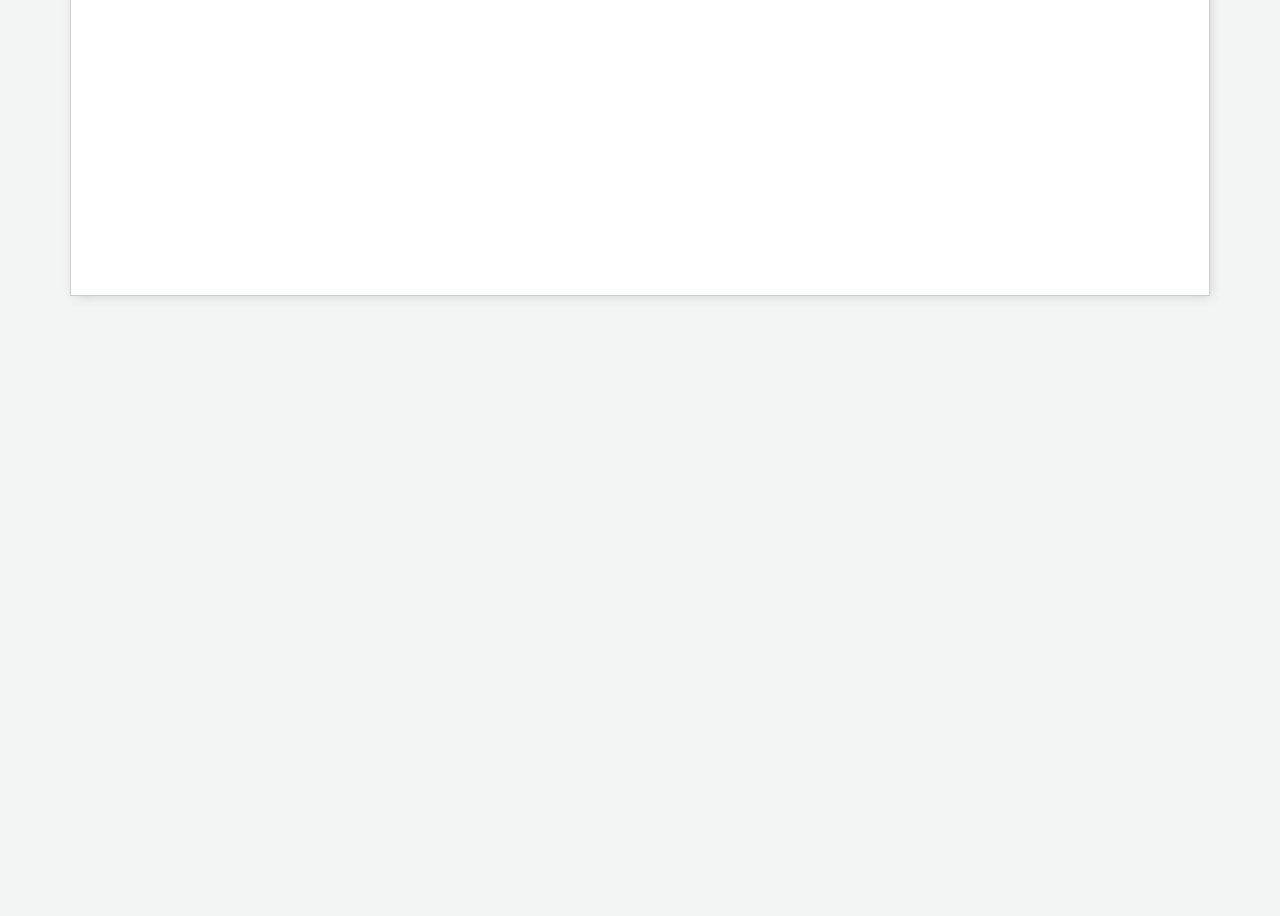
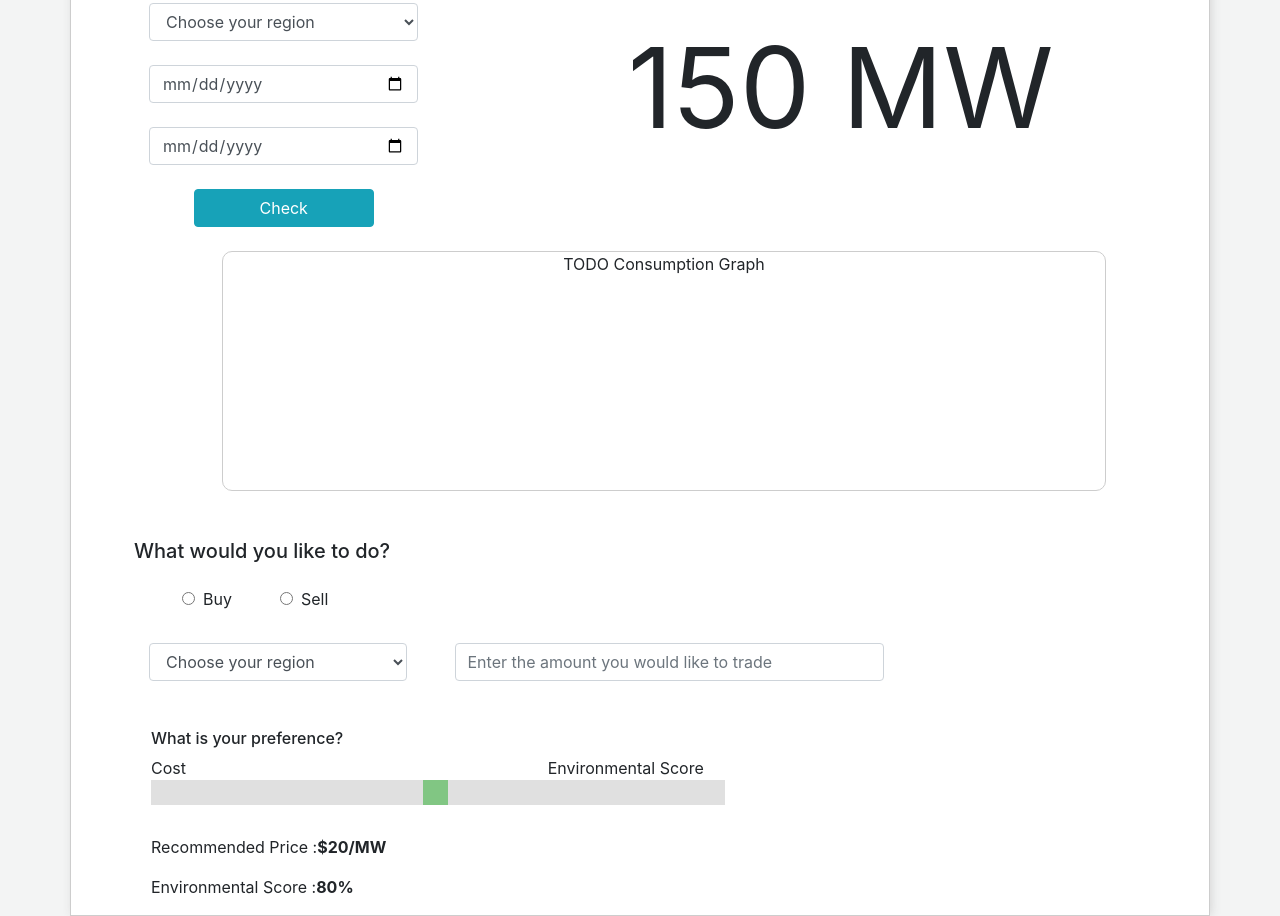
Before and after one commit to caitline27/DeloitteHackathon, a React (Create React App) app in the folder FrontEnd/dashboard/: page / in a window 1280 px wide. Shown: the part 200-1116 px from the top of the page. Before the commit the page ends 800 px from the top, so only its background shows below. Built offline with nearby package versions, Linux system fonts and the light colour scheme.

Commit message:
skeleton structure

```diff
--- a/FrontEnd/dashboard/src/App.css
+++ b/FrontEnd/dashboard/src/App.css
@@ -1,11 +1,79 @@
-.App {
-  text-align: center;
-}
+
 
 .dashboard-wrapper{
   border: 1px solid #cdcdcd;
   background-color: #fff;
   box-shadow: 2px 2px 11px -2px #cdcdcd;
   min-height: 25em;
-  margin-top: 6em;
+  margin-top: 3em;
 }
+
+.btn-75{
+  width: 75%;
+}
+
+.watt-value{
+  font-size: 7em;
+  text-align: center;
+}
+
+.graph{
+  border:1px solid #cdcdcd;
+  height: 15em;
+  border-radius: 10px;
+}
+
+.w-53{
+  width: 53%;
+}
+
+.pl-2em{
+  padding-left: 2em;
+}
+
+
+
+
+
+
+
+
+.slidecontainer {
+  width: 55%; /* Width of the outside container */
+  display: inline-block;
+}
+
+/* The slider itself */
+.slider {
+  -webkit-appearance: none;  /* Override default CSS styles */
+  appearance: none;
+  width: 100%; /* Full-width */
+  height: 25px; /* Specified height */
+  background: #d3d3d3; /* Grey background */
+  outline: none; /* Remove outline */
+  opacity: 0.7; /* Set transparency (for mouse-over effects on hover) */
+  -webkit-transition: .2s; /* 0.2 seconds transition on hover */
+  transition: opacity .2s;
+}
+
+/* Mouse-over effects */
+.slider:hover {
+  opacity: 1; /* Fully shown on mouse-over */
+}
+
+/* The slider handle (use -webkit- (Chrome, Opera, Safari, Edge) and -moz- (Firefox) to override default look) */
+.slider::-webkit-slider-thumb {
+  -webkit-appearance: none; /* Override default look */
+  appearance: none;
+  width: 25px; /* Set a specific slider handle width */
+  height: 25px; /* Slider handle height */
+  background: #4CAF50; /* Green background */
+  cursor: pointer; /* Cursor on hover */
+}
+
+.slider::-moz-range-thumb {
+  width: 25px; /* Set a specific slider handle width */
+  height: 25px; /* Slider handle height */
+  background: #4CAF50; /* Green background */
+  cursor: pointer; /* Cursor on hover */
+}
--- a/FrontEnd/dashboard/src/App.js
+++ b/FrontEnd/dashboard/src/App.js
@@ -1,20 +1,78 @@
-import logo from './logo.svg';
 import './App.css';
+import Form from './component/Form'
 
 function App() {
   return (
-    <div className="App container">
-        <div className="row dashboard-wrapper">
-            <div className="col-12">
-              <h3 className="pt-3">Heads in the Cloud</h3>
-                <form>
-                    <div className="form-group  col-3 float-left">
-                      <input type="text" className="form-control" placeholder="Enter the city name"/>
-                    </div>
-                </form>
-            </div>
+    <div className="container">
+      <div className="row dashboard-wrapper pl-5">
+        <div className="col-12">
+          <h3 className="pt-3 pb-5 text-center">Project Power</h3>
+          <h5 className="mb-4">How much electricity should you buy?</h5>
+
+          <div className="col-4 float-left">
+            <Form />
+          </div>
+          <div className="col-8 float-left">
+
+            <p className="watt-value">150 MW</p>
+
+          </div>
+        </div>
+        <div className="col-12 pb-5">
+          <div className="col-10 graph mx-auto" >
+            <p className="text-center">TODO Consumption Graph</p>
+            {/* TODO Graph */}
+          </div>
         </div>
 
+        <div className="col-12 pb-5">
+
+          <h5 className="mb-4">What would you like to do?</h5>
+          <div className="pl-5">
+            <input type="radio" id="buy" name="price" value="buy"></input>
+            <label htmlFor="buy" className="pr-5 pl-2">Buy</label>
+            <input type="radio" id="sell" name="price" value="sell"></input>
+            <label htmlFor="sell" className="pl-2">Sell</label>
+          </div>
+          <div className="col-12 pt-4">
+            <select className="form-control col-3 float-left mr-5">
+              <option>Choose your region</option>
+              <option>Alberta</option>
+              <option>Toronto</option>
+              <option>Montreal</option>
+              <option>Manitoba</option>
+              <option>Ottawa</option>
+            </select>
+            <input type="text" className="form-control col-5 float-left" placeholder="Enter the amount you would like to trade" />
+          </div>
+        </div>
+
+        <div className="col-12 pl-2em mb-4">
+          <h6>What is your preference?</h6>
+          <div className="d-flex justify-content-between w-53">
+            <span>Cost</span>
+            <span>Environmental Score</span>
+
+          </div>
+          <div className="slidecontainer">
+            <input type="range" min="1" max="100" className="slider" id="myRange" />
+          </div>
+
+        </div>
+        <div className="pl-2em">
+
+          <div className="d-flex justify-content-start">
+            <p>Recommended Price :</p>
+            <p><strong>$20/MW</strong></p>
+          </div>
+
+          <div className="d-flex justify-content-start">
+            <p>Environmental Score : </p>
+            <p><strong> 80%</strong></p>
+          </div>
+
+        </div>
+      </div>
     </div>
   );
 }
--- /dev/null
+++ b/FrontEnd/dashboard/src/component/Form.js
@@ -0,0 +1,61 @@
+import React, {Component} from 'react';
+
+import "./Form.css"
+
+
+class Form extends Component{
+
+constructor(props){
+
+    super(props)
+    this.state ={
+
+    }
+}
+
+render(){
+    return(
+    // <div className="container">
+    //   <div className="row dashboard-wrapper">
+    //     <div className="col-12">
+    //       <h3 className="pt-3 pb-5 text-center">Project Power</h3>
+          <div className="">
+
+            <div className="mb-4">
+              <select className="form-control col-10">
+                <option>Choose your region</option>
+                <option>Alberta</option>
+                <option>Toronto</option>
+                <option>Montreal</option>
+                <option>Manitoba</option>
+                <option>Ottawa</option>
+              </select>
+            </div>
+            <div className="mb-4">
+              <input type="date" className="form-control col-10" placeholder="start date" />
+            </div>
+            <div className="mb-4">
+              <input type="date" className="form-control col-10" placeholder="End date" />
+            </div>
+            <div className="mb-4">
+              <div className="col-10 d-flex justify-content-center">
+                <button className="btn btn-info btn-75">Check</button>
+              </div>
+            </div>
+          </div>
+    //     </div>
+    //   </div>
+
+    // </div>
+    )
+
+
+
+}
+
+
+
+}
+
+
+export default Form;
```
Also changed, not shown: FrontEnd/dashboard/src/component/Form.css (added).
